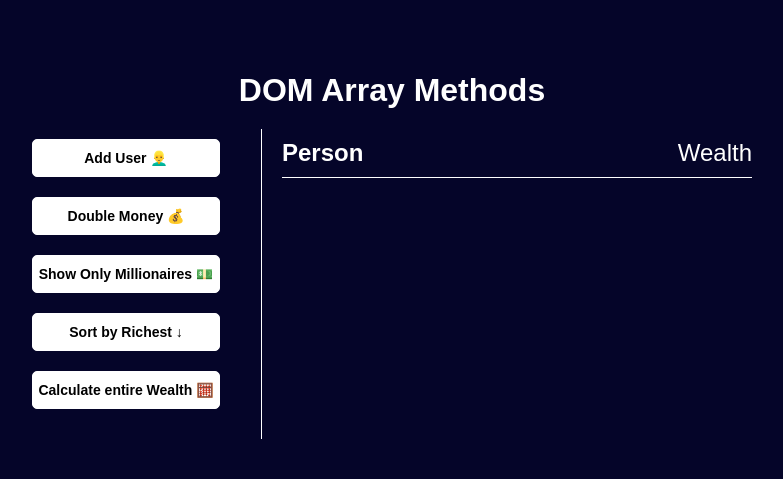
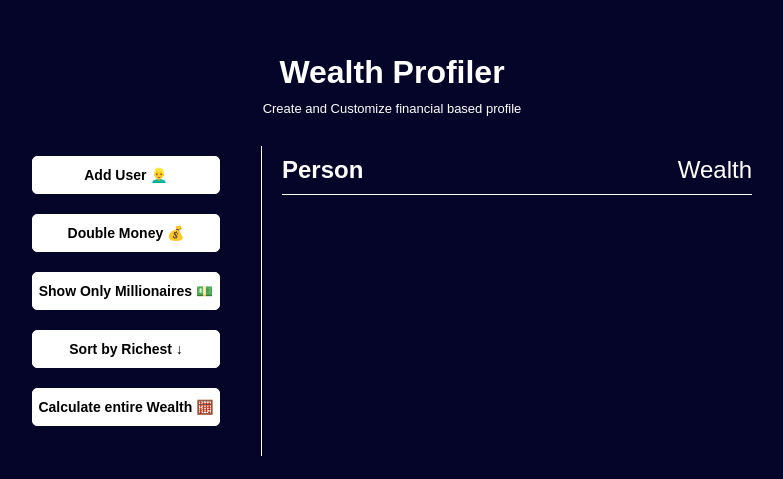
Before and after one commit to divineenofua/ARRAY-METHODS, a plain HTML site: page index.html in a window 1280 px wide. Shown: the part 135-614 px from the top of the page, without its empty margins (248-1031 px from the left). Drawn offline with Linux system fonts and the light colour scheme.

Commit message:
latest commit

```diff
--- a/index.html
+++ b/index.html
@@ -9,7 +9,8 @@
 </head>
 
 <body>
-    <h1>DOM Array Methods</h1>
+    <h1>Wealth Profiler</h1>
+    <p>Create and Customize financial based profile</p>
     <div class="container">
     <aside>
       <button id="add-user">Add User 👱‍♂️</button>
--- a/style.css
+++ b/style.css
@@ -80,8 +80,11 @@ h3{
     font-size:20px ;
     margin-bottom: 10px;
 }
-
-
+p{
+    color: #fff;
+    font-size: 13px;
+    padding: 10px 0;
+}
 @media (max-width:530px){
     body{
         width: 90%;
```
